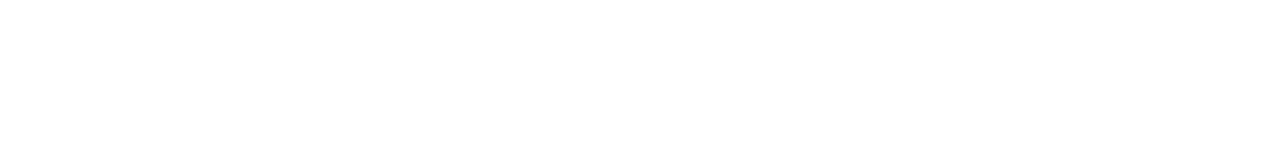
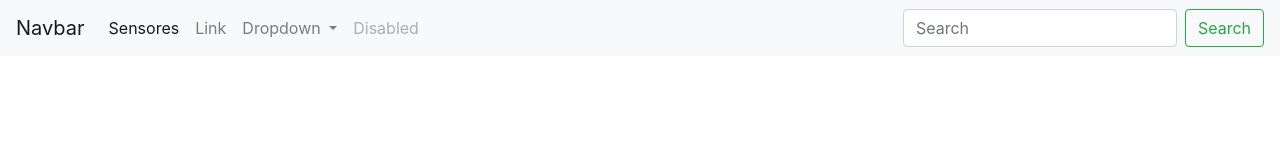
Before and after one commit to agalindo73/PagwebGalindo, a plain HTML site: page index.html in a window 1280 px wide. Drawn offline with nearby package versions, Linux system fonts and the light colour scheme.

Commit message:
barra e navrgacion incluida
se agregan librerias

```diff
--- a/index.html
+++ b/index.html
@@ -1,9 +1,52 @@
 <html>
-<body>
-<head>
+
+
 <head>
 <title> PAGINA PERSONAL DE LUIS GALINDO </title>
+<!-- CSS -->
+<link rel="stylesheet" href="https://cdn.jsdelivr.net/npm/bootstrap@4.5.3/dist/css/bootstrap.min.css" integrity="sha384-TX8t27EcRE3e/ihU7zmQxVncDAy5uIKz4rEkgIXeMed4M0jlfIDPvg6uqKI2xXr2" crossorigin="anonymous">
+
+<!-- jQuery and JS bundle w/ Popper.js -->
+<script src="https://code.jquery.com/jquery-3.5.1.slim.min.js" integrity="sha384-DfXdz2htPH0lsSSs5nCTpuj/zy4C+OGpamoFVy38MVBnE+IbbVYUew+OrCXaRkfj" crossorigin="anonymous"></script>
+<script src="https://cdn.jsdelivr.net/npm/bootstrap@4.5.3/dist/js/bootstrap.bundle.min.js" integrity="sha384-ho+j7jyWK8fNQe+A12Hb8AhRq26LrZ/JpcUGGOn+Y7RsweNrtN/tE3MoK7ZeZDyx" crossorigin="anonymous"></script>
+
 </head>
+<body>
+<nav class="navbar navbar-expand-lg navbar-light bg-light">
+  <a class="navbar-brand" href="#">Navbar</a>
+  <button class="navbar-toggler" type="button" data-toggle="collapse" data-target="#navbarSupportedContent" aria-controls="navbarSupportedContent" aria-expanded="false" aria-label="Toggle navigation">
+    <span class="navbar-toggler-icon"></span>
+  </button>
+
+  <div class="collapse navbar-collapse" id="navbarSupportedContent">
+    <ul class="navbar-nav mr-auto">
+      <li class="nav-item active">
+        <a class="nav-link" href="#">Sensores <span class="sr-only">(current)</span></a>
+      </li>
+      <li class="nav-item">
+        <a class="nav-link" href="#">Link</a>
+      </li>
+      <li class="nav-item dropdown">
+        <a class="nav-link dropdown-toggle" href="#" id="navbarDropdown" role="button" data-toggle="dropdown" aria-haspopup="true" aria-expanded="false">
+          Dropdown
+        </a>
+        <div class="dropdown-menu" aria-labelledby="navbarDropdown">
+          <a class="dropdown-item" href="#">Action</a>
+          <a class="dropdown-item" href="#">Another action</a>
+          <div class="dropdown-divider"></div>
+          <a class="dropdown-item" href="#">Something else here</a>
+        </div>
+      </li>
+      <li class="nav-item">
+        <a class="nav-link disabled" href="#" tabindex="-1" aria-disabled="true">Disabled</a>
+      </li>
+    </ul>
+    <form class="form-inline my-2 my-lg-0">
+      <input class="form-control mr-sm-2" type="search" placeholder="Search" aria-label="Search">
+      <button class="btn btn-outline-success my-2 my-sm-0" type="submit">Search</button>
+    </form>
+  </div>
+</nav>
 
 </body>
 
```
